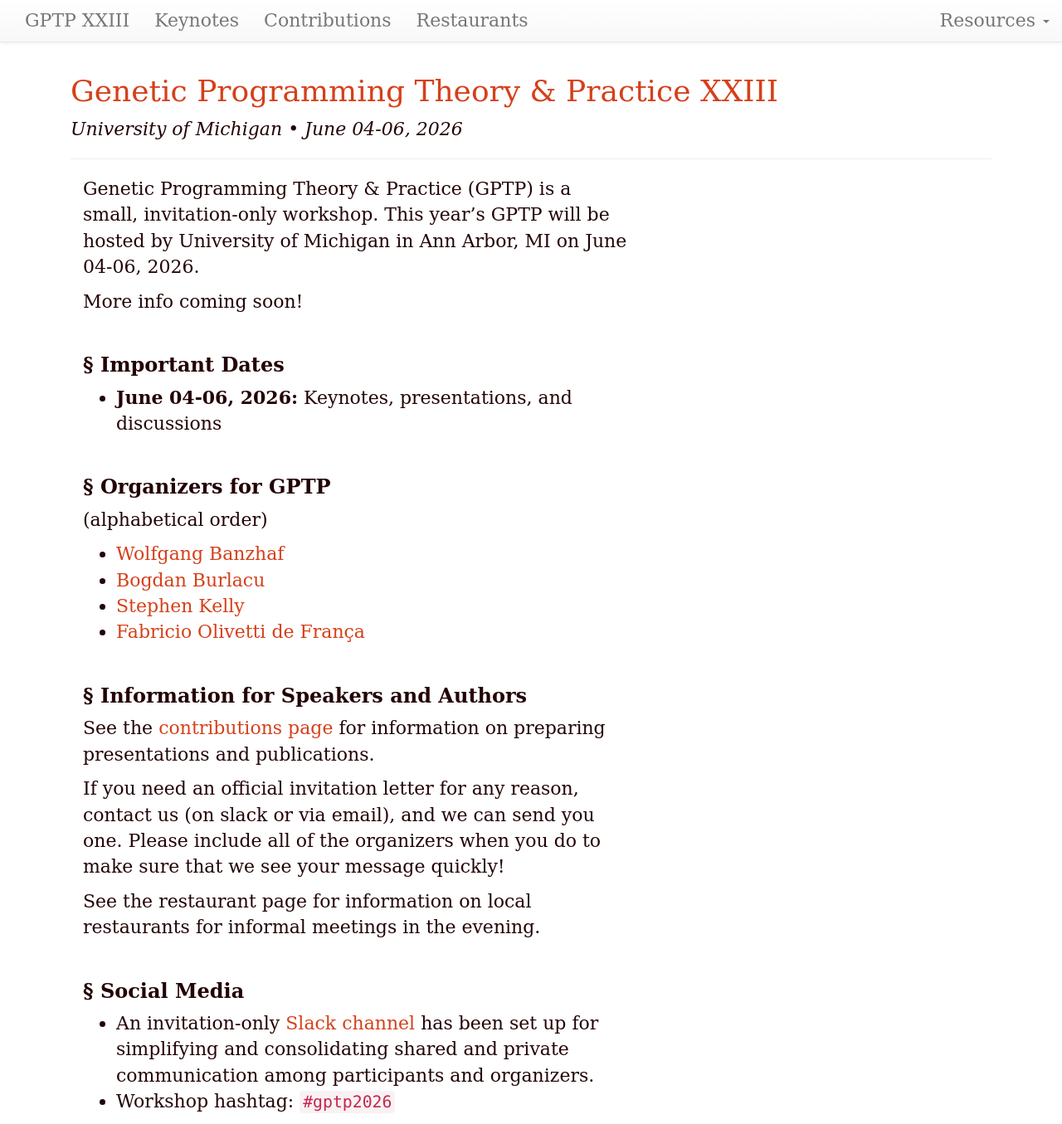
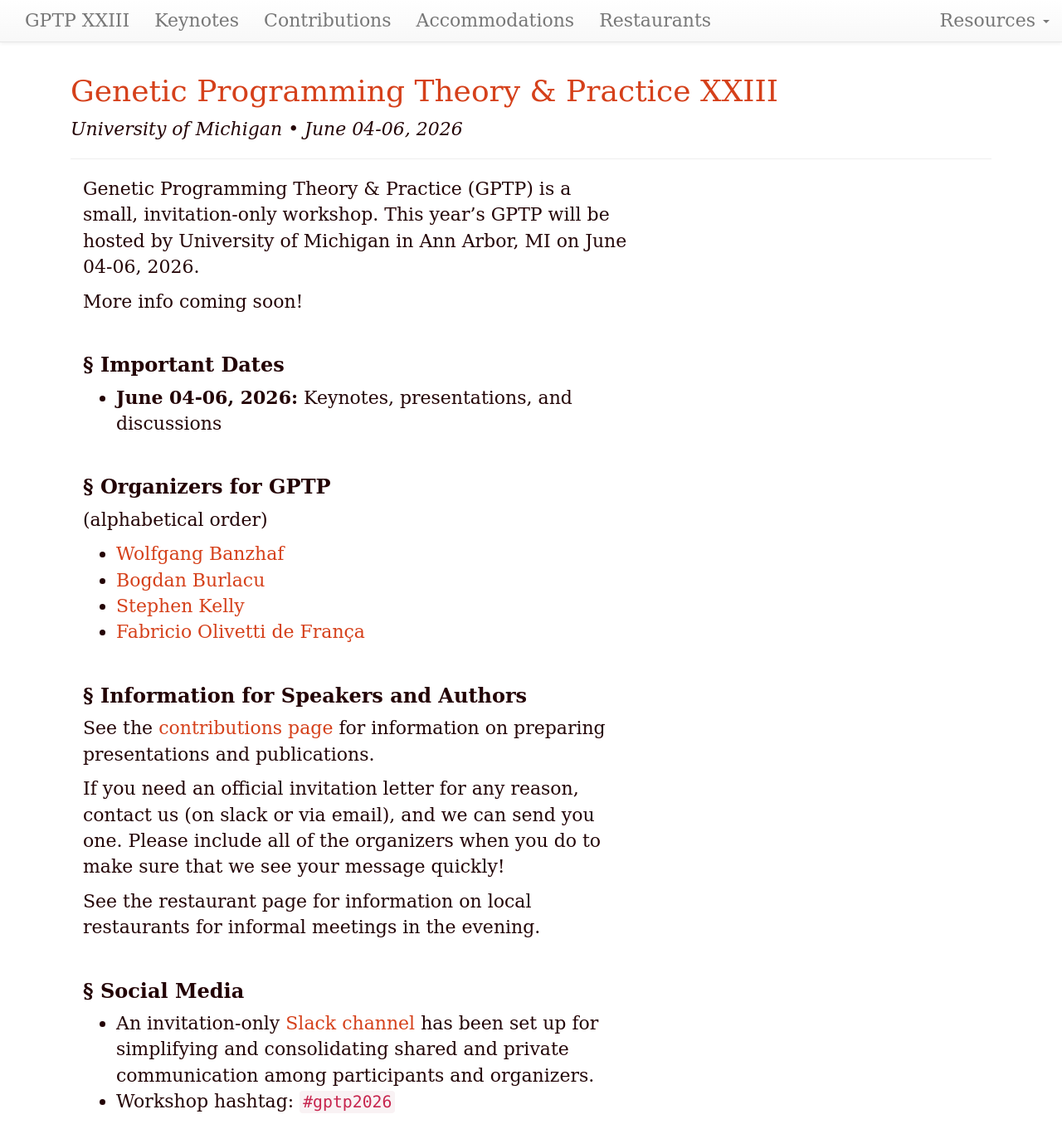
Before and after one commit to GPTP-workshop/gptp-workshop.github.io, a Jekyll site: the page built from index.md, in a window 1280 px wide and 1355 px high. Shown: the whole window at 83% size. Built offline with Jekyll 4.4.1, drawn with Linux system fonts in a browser that asks for light colours.

Commit message:
update index to include hotels

```diff
--- a/_includes/header.liquid
+++ b/_includes/header.liquid
@@ -28,10 +28,10 @@
           {% endif %}
           <span class="sr-only">(current)</span>
         </a></li>
-	<!-- <li><a href="accommodations.html">Accommodations</a></li> -->
 	<!-- <li><a href="travel.html">Travel</a></li> -->
 	<li><a href="keynotes.html">Keynotes</a></li>
 	<li><a href="contributions.html">Contributions</a></li>
+	<li><a href="accommodations.html">Accommodations</a></li>
 	<li><a href="restaurants.html">Restaurants</a></li>
 	<!-- <li><a href="attendees.html">Participants</a></li> -->
 	<!-- <li><a href="schedule.html">Schedule</a></li> -->
```
